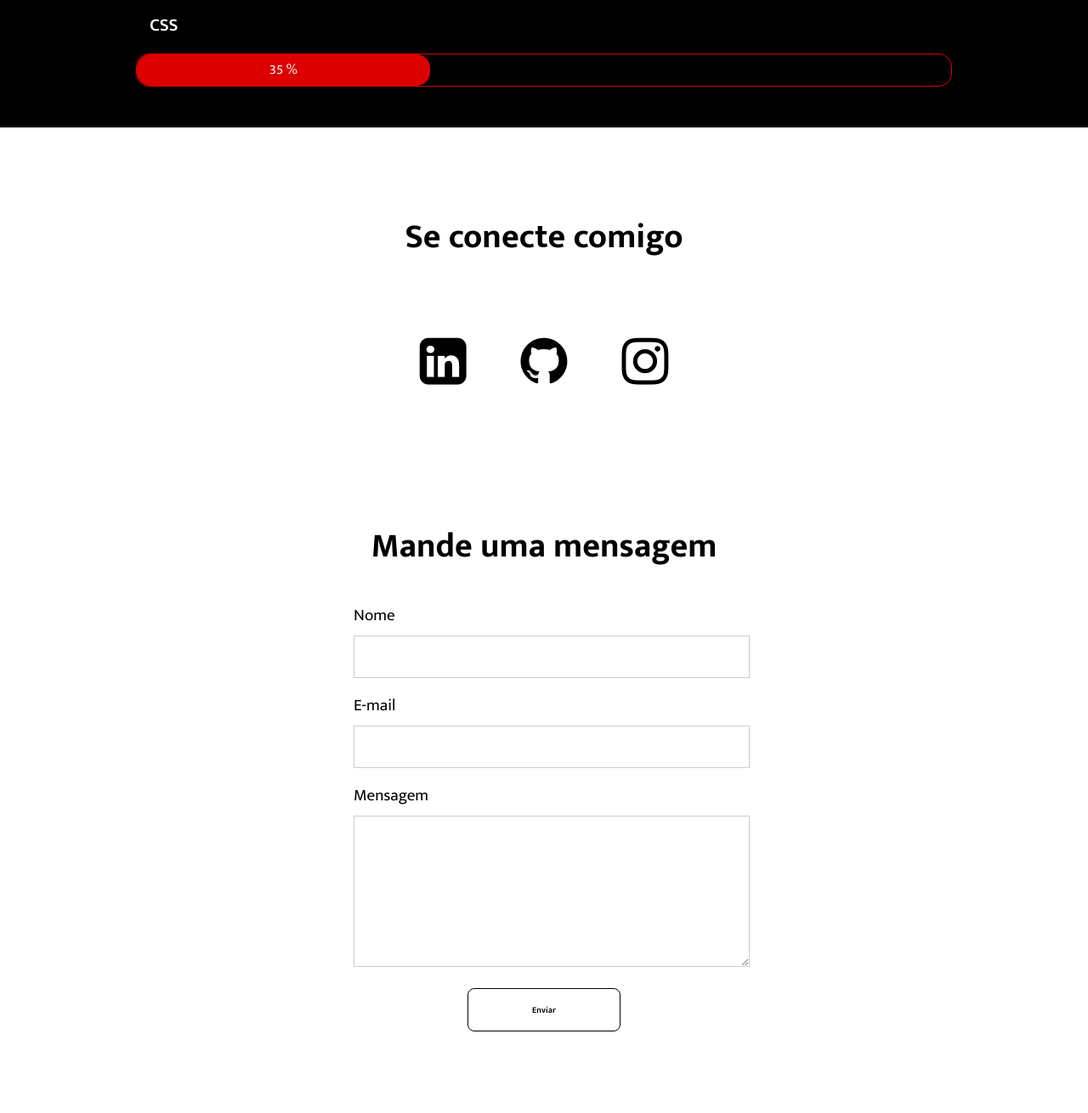
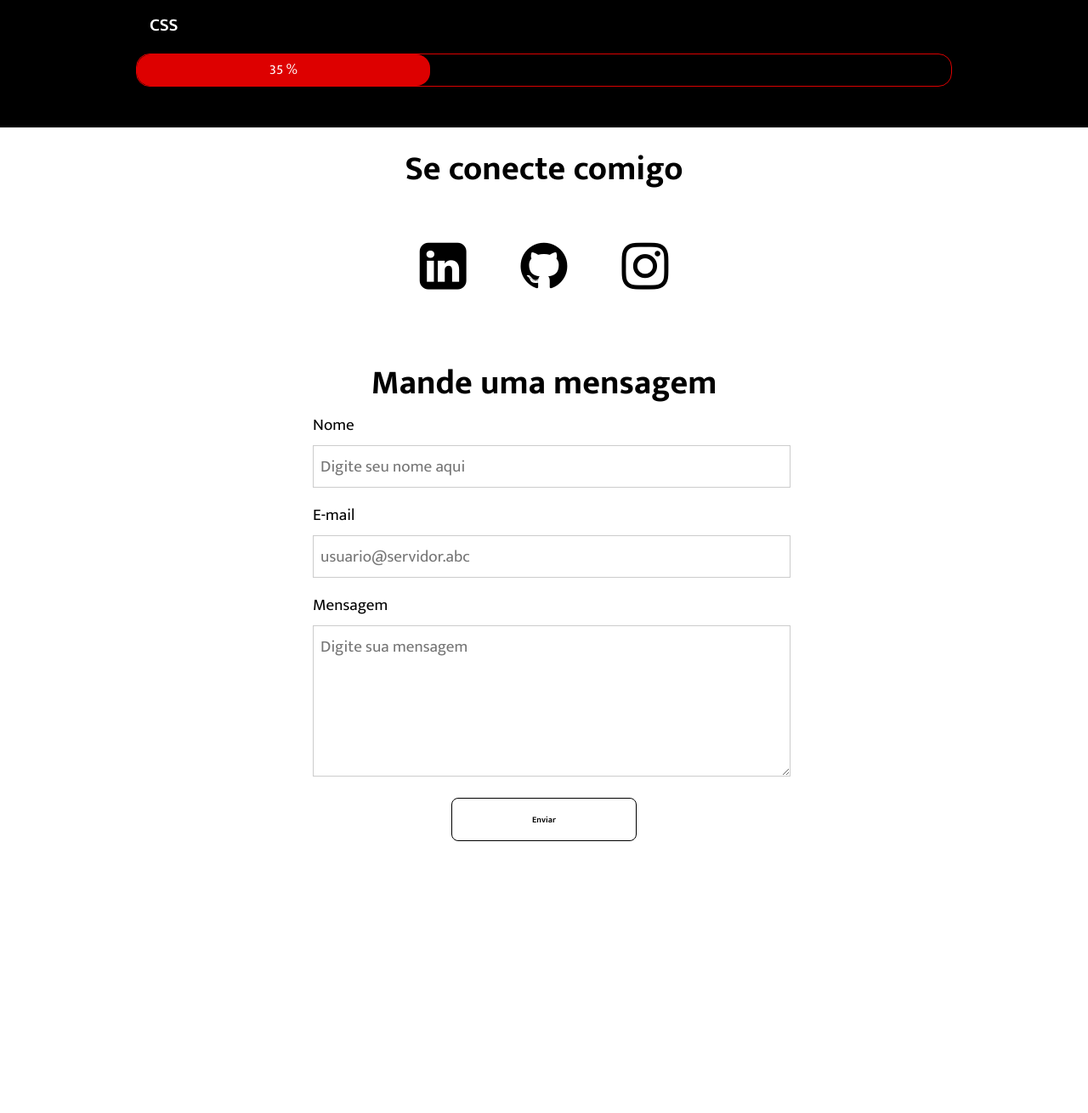
Before and after one commit to flaviowu/BlueT3C5_mod2, a Flask app: page / in a window 1280 px wide. Shown: the part 2027-3337 px from the top of the page at 85% size. After the commit the page ends 3017 px from the top, so only its background shows below. Run offline with Flask 2, Linux system fonts and the light colour scheme.

Commit message:
minor changes

```diff
--- a/Portfolio/app.py
+++ b/Portfolio/app.py
@@ -47,6 +47,7 @@
             '''
         )
         mail.send(msg)
+
     return render_template('send.html', formContato=formContato)
 
 if __name__ == '__main__':
--- a/Portfolio/static/js/script_contato.js
+++ b/Portfolio/static/js/script_contato.js
@@ -33,13 +33,12 @@
     if (textAreaMsg.value.length > 100) {
         textAreaMsg.style.borderColor = 'red'
         textAreaFlag = false
-
     } else {
         textAreaMsg.style.borderColor = 'green'
         textAreaFlag = true
     }
 })
 
-formChange.addEventListener("keydown", ()=> {
-    (nomeFlag && emailFlag && textAreaFlag)? btnEnviar.disabled = false : btnEnviar.disabled = true
-})
+// formChange.addEventListener("submit", ()=> {
+//     (nomeFlag && emailFlag && textAreaFlag)?
+// })
--- a/Portfolio/static/styles/style.css
+++ b/Portfolio/static/styles/style.css
@@ -237,7 +237,7 @@
 }
 
 section#contato {
-    padding: 6rem 10rem 3rem 10rem;
+    padding: 1rem 0 2rem 0;
     display: flex;
     justify-content: center;
     flex-wrap: wrap;
@@ -250,7 +250,7 @@
 section#contato div#redes h3{
    text-align: center;
    font-size: 2.5rem;
-   margin-bottom: 2rem;
+   /* margin-bottom: 2rem;  */
 }
 
 section#contato div#redes div#icons{
@@ -288,7 +288,7 @@
    width: 100%;
    text-align: center;
    font-size: 2.5rem;
-   margin-bottom: 2rem;
+   /* margin-bottom: 2rem; */
 }
 
 section#contato div#form form{
@@ -376,7 +376,7 @@
     text-decoration: none;
     padding: 1rem;
     border: 1px solid #dd0000;
-    color: #000;
+    color: #fff;
     border-radius: .4rem;
     transition: all .4s ease-out;
 }
--- a/Portfolio/templates/index.html
+++ b/Portfolio/templates/index.html
@@ -172,18 +172,18 @@
                     <form action="/send" method="POST">
 
                         <label for="nome">Nome</label>
-                        <input id="nome" name="nome" type="text">
+                        <input id="nome" name="nome" type="text" placeholder="Digite seu nome aqui" required>
                         <p class="warning" id="warnName"></p>
 
                         <label for="email">E-mail</label>
-                        <input type="email" id="email" name="email">
+                        <input type="email" id="email" name="email" placeholder="usuario@servidor.abc" required>
                         <p class="warning" id="warnEmail"></p>
 
                         <label for="mensagem">Mensagem</label>
-                        <textarea name="mensagem" id="mensagem" cols="10" rows="5"></textarea>
+                        <textarea name="mensagem" id="mensagem" cols="10" rows="5" placeholder="Digite sua mensagem" required></textarea>
                         <p class="warning" id="warntxtArea"></p>
 
-                        <button type="submit" id="enviar" disabled>Enviar</button>
+                        <button type="submit" id="enviar">Enviar</button>
 
                     </form>
             </Section>
```
